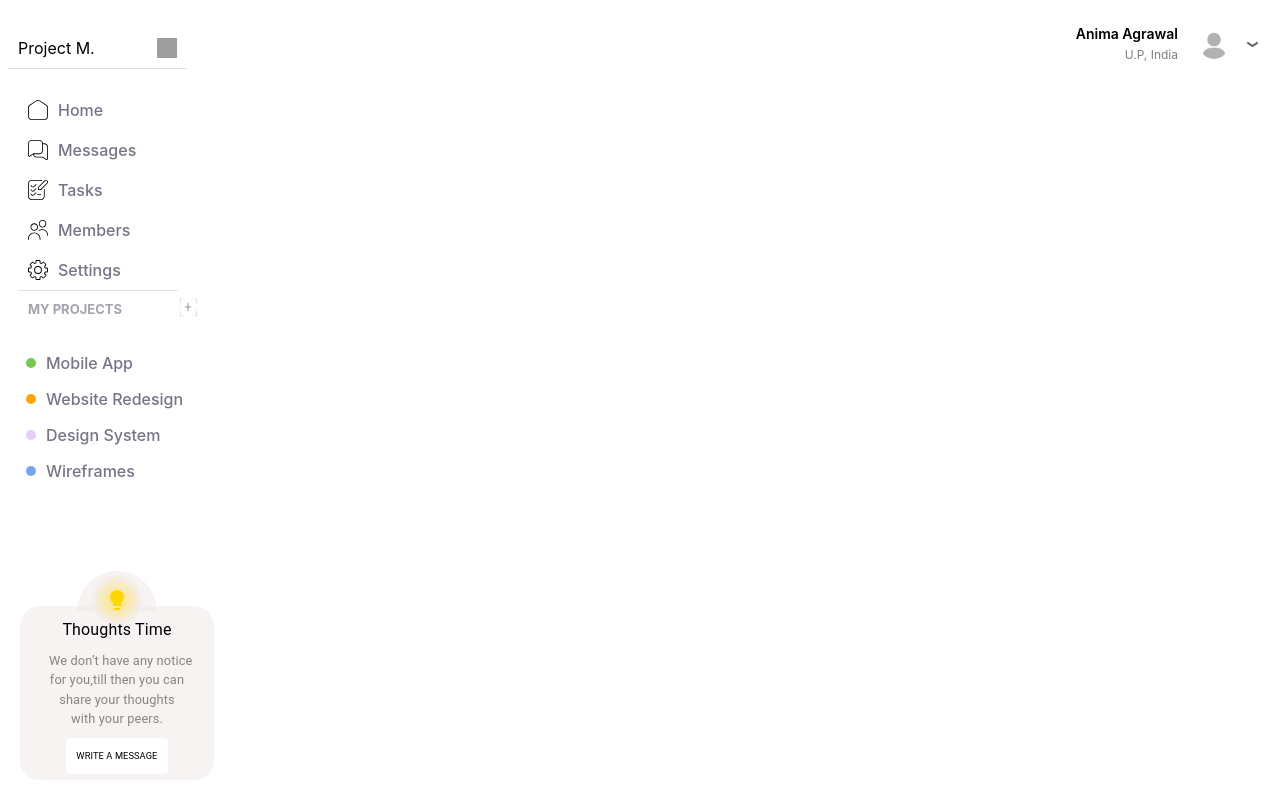
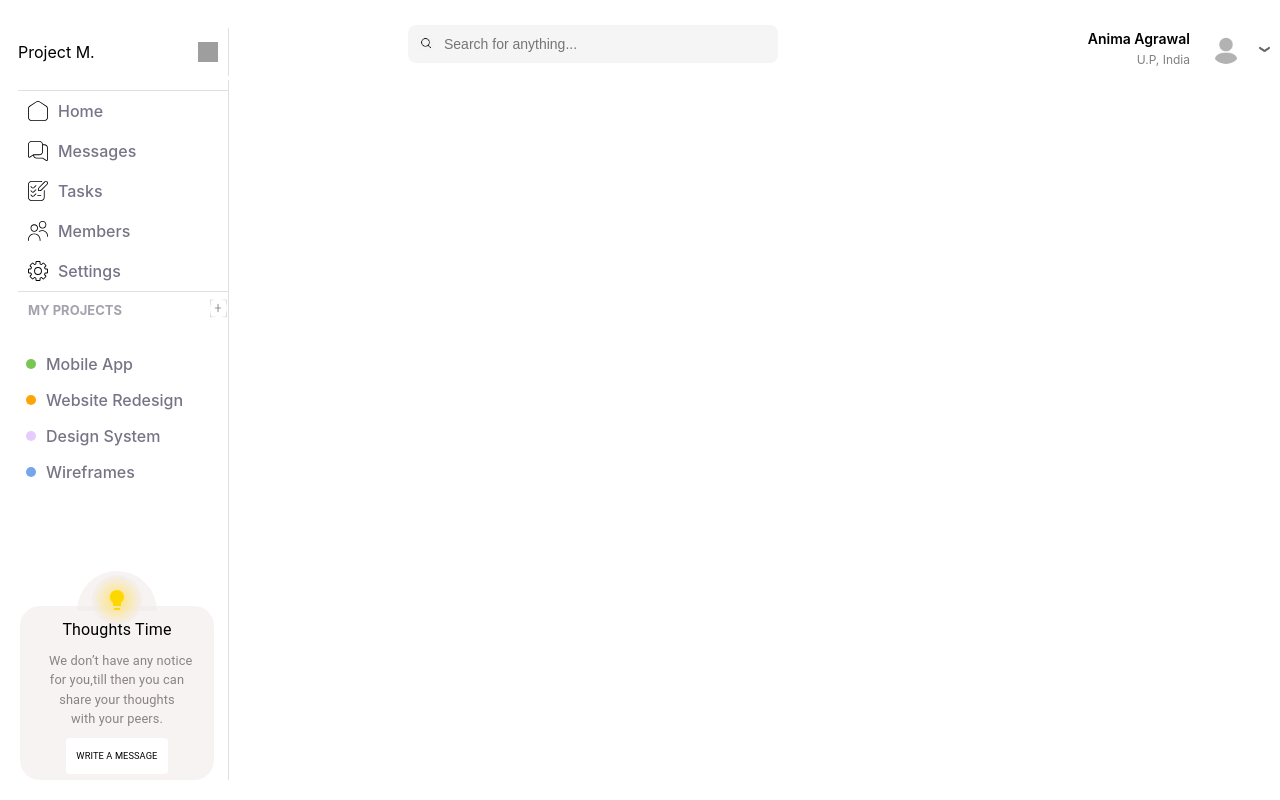
Before and after one commit to rouabayoudh/Web-department-securinets-task_manager_project, a React (Create React App) app in the folder frontend/: page / in a window 1280 px wide. Built offline with nearby package versions, Linux system fonts and the light colour scheme; grey boxes are pictures that could not be loaded; a web font is replaced by a local one.

Commit message:
add Navbar v2

```diff
--- /dev/null
+++ b/frontend/src/assets/stylesheets/SearchBar.css
@@ -0,0 +1,28 @@
+.search-bar {
+  display: flex;
+  background-color: #f5f5f5;
+  border-radius: 8px;
+  padding: 10px;
+  width: 350px;
+  margin: auto;
+  margin-top: 25px;
+  margin-left: 400px;
+
+}
+
+.search-icon {
+  width: 16px;
+  height: 16px;
+  margin-right: 8px;
+
+}
+
+.search-input {
+  border: none;
+  background: none;
+  outline: none;
+  width: 100%;
+  font-size: 14px;
+  color: #333;
+  text-align: left; /* Centers placeholder text */
+}
--- a/frontend/src/assets/stylesheets/SideBar.css
+++ b/frontend/src/assets/stylesheets/SideBar.css
@@ -4,9 +4,12 @@
     display: flex;
     flex-direction: column;
     bottom: 20px;
-    width: 180px;
+    width: 200px;
     height: 85vh;
     padding: 10px;
+    border-right: 1px solid #e0e0e0;
+
+
 }
 
 /*NEW*/
@@ -15,7 +18,9 @@
     position: fixed;
     bottom: 20px;
     height: 94vh;
-      width: 14%;
+    width: 14%;
+
+
 
 
 }
@@ -31,8 +36,13 @@
     align-items: center;
     justify-content: space-between;
     padding: 10px;
+    width: 200px;
+    height: 3.5vh;
     background-color: white;
-    border-bottom: 1px solid #e0e0e0;
+    border-right: 1px solid #e0e0e0;
+
+
+
 }
 
 .sidebar-header img {
--- a/frontend/src/assets/stylesheets/TopSideBar.css
+++ b/frontend/src/assets/stylesheets/TopSideBar.css
@@ -3,7 +3,8 @@
     flex-direction: column;
     background-color: white; /* White background */
     height: auto;
-
+    width: 210px;
+    border-top: 1px solid #e0e0e0;
 
 }
 
@@ -19,7 +20,6 @@
     padding: 10px;
     text-decoration: none;
     color: #787486; /* Gray text color */
-    border-radius: 4px;
     transition: background-color 0.3s ease;
 }
 
@@ -54,7 +54,7 @@
 
     width: 190px;
     transition: background-color 0.3s ease;
-    border-top: 1px solid #e0e0e0;
+
 
 }
 
@@ -81,9 +81,10 @@
   display: flex;
   align-items: center;
   gap: 16px;
-  padding: 12px;
   width: fit-content;
   float: right;
+
+
 }
 
 .profile-img {
--- /dev/null
+++ b/frontend/src/components/SearchBar.jsx
@@ -0,0 +1,14 @@
+import React from "react";
+import "../assets/stylesheets/SearchBar.css";
+import searchIcon from "../assets/images/search-icon.png"; // Import the image
+
+function SearchBar() {
+  return (
+    <div className="search-bar">
+      <img src={searchIcon} alt="Search" className="search-icon" />
+      <input type="text" placeholder="Search for anything..." className="search-input" />
+    </div>
+  );
+}
+
+export default SearchBar;
--- a/frontend/src/layout/NavBar.jsx
+++ b/frontend/src/layout/NavBar.jsx
@@ -1,9 +1,14 @@
 import React from "react";
+import "../assets/stylesheets/NavBar.css";
 import ProfileNav from "../components/ProfileNavbar";
+import SearchBar from "../components/SearchBar";
 
 function NavBar() {
   return (
+    <div >
         <ProfileNav />
+        <SearchBar />
+    </div>
   );
 }
 
```
Also changed, not shown: frontend/src/assets/images/search-icon.png (added), frontend/src/assets/stylesheets/NavBar.css (added).
